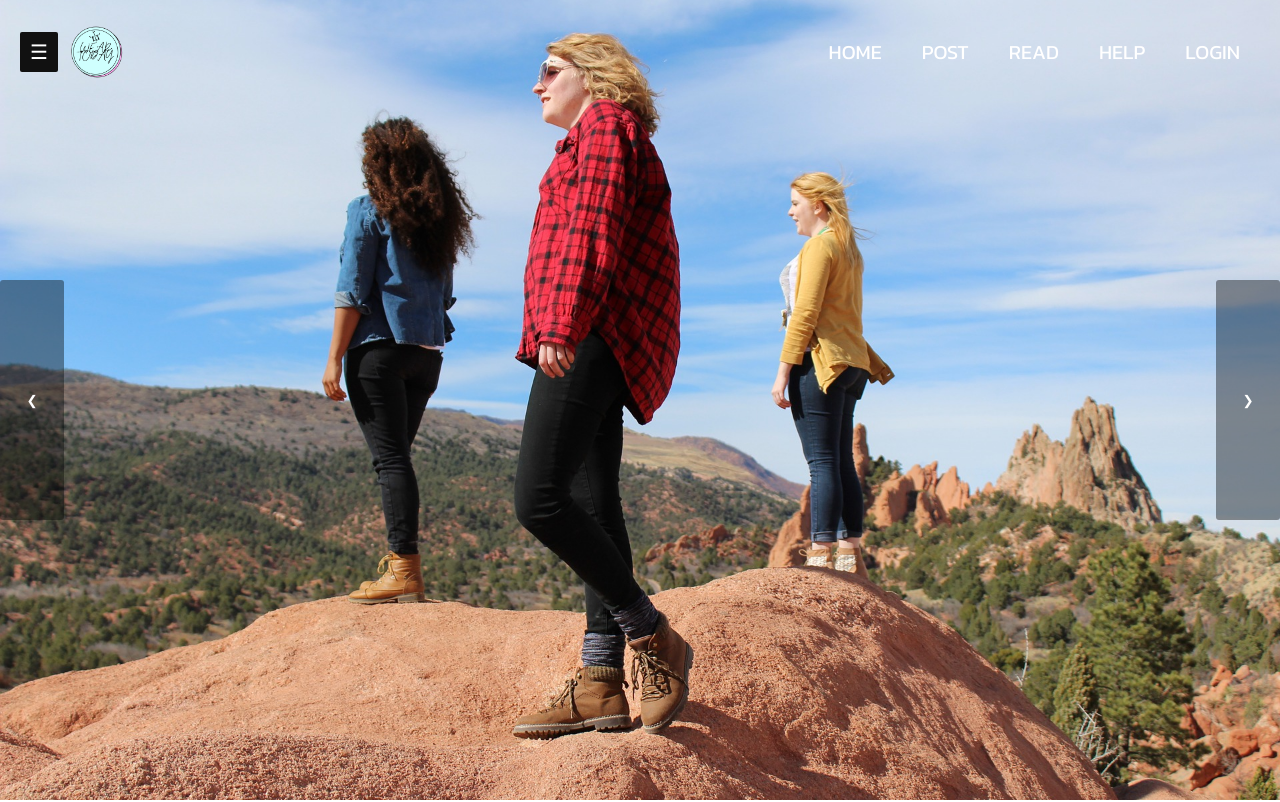
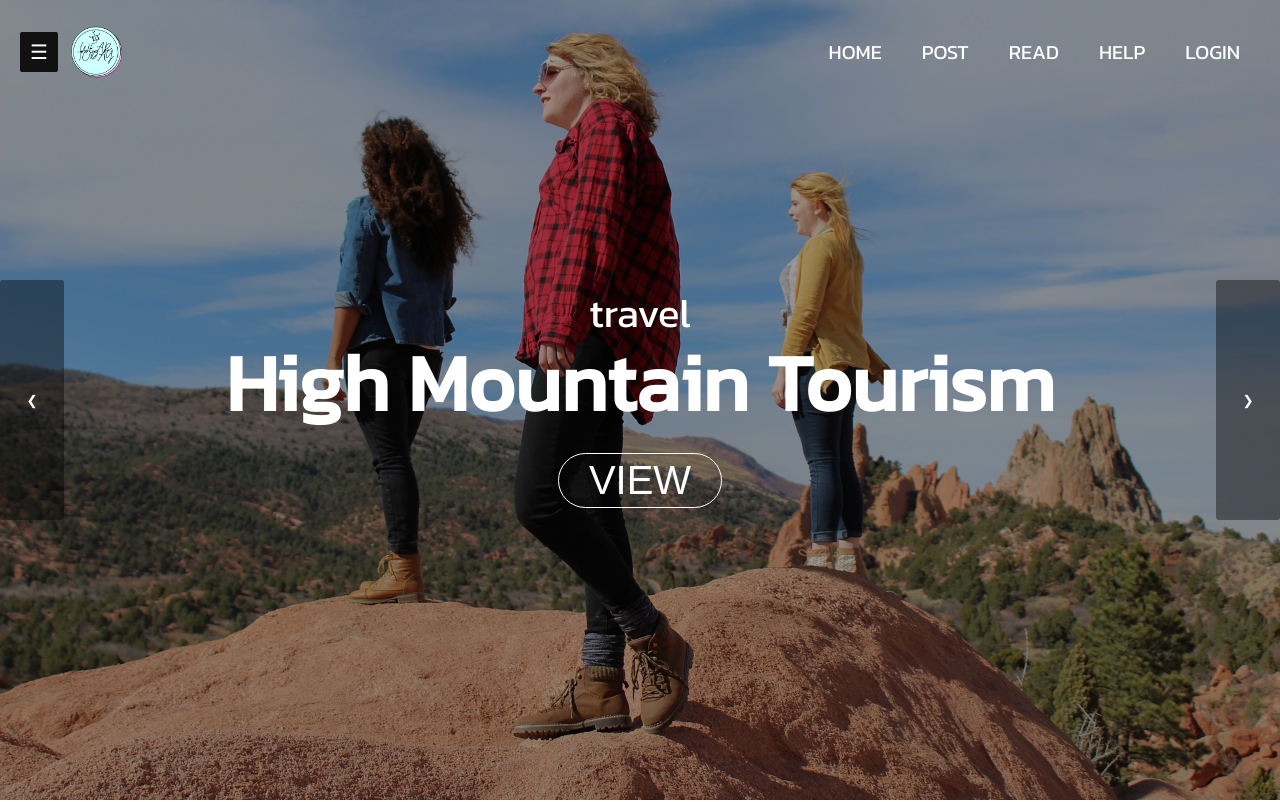
Before and after one commit to panuwat-moonkham/wear-today-react, a React (Create React App) app: page / in a window 1280 px wide. Shown: the top 802 px of the page. Built offline with nearby package versions, Linux system fonts and the light colour scheme.

Commit message:
edit SlideShow

```diff
--- a/src/components/SlideShow.js
+++ b/src/components/SlideShow.js
@@ -60,24 +60,59 @@ const RightButton = styled.button`
     border-radius: 5px;
   }
 `
+const Title = styled.div`
+  color: #fff;
+  font-size: 4rem;
+  font-weight: bold;
+  margin: 0.5rem 0;
+`
 
-const Dot = styled.div`
+const SubTitle = styled.div`
+  color: #fff;
+  font-size: 2rem;
+  font-weight: thin;
+`
+
+const Button = styled.button`
+  margin-top: 1rem;
+  padding: 0.2rem 1.5rem;
+  border: 1px solid #fff;
+  border-radius: 40px;
+  font-size: 2rem;
+  color: #fff;
+  background: transparent;
+  text-transform: uppercase;
+  transition: 0.3s;
   cursor: pointer;
-  height: 15px;
-  width: 15px;
-  margin: 0 2px;
-  background-color: #bbb;
-  border-radius: 50%;
-  display: inline-block;
-  transition: background-color 0.6s ease;
+
+  &:hover {
+    background-color: white;
+    color: black;
+  }
 `
 
 function SlideShow () {
   const slides = [
-    <BackgroundBlock key='1' src={image1} />,
-    <BackgroundBlock key='2' src={image2} />,
-    <BackgroundBlock key='3' src={image3} />,
-    <BackgroundBlock key='4' src={image4} />
+    <BackgroundBlock key='1' src={image1} overlay='overlay'>
+      <SubTitle>travel</SubTitle>
+      <Title>High Mountain Tourism</Title>
+      <Button>View</Button>
+    </BackgroundBlock>,
+    <BackgroundBlock key='2' src={image2} overlay='overlay'>
+      <SubTitle>trend</SubTitle>
+      <Title>Jeans</Title>
+      <Button>View</Button>
+    </BackgroundBlock>,
+    <BackgroundBlock key='3' src={image3} overlay='overlay'>
+      <SubTitle>travel</SubTitle>
+      <Title>City And River</Title>
+      <Button>View</Button>
+    </BackgroundBlock>,
+    <BackgroundBlock key='4' src={image4} overlay='overlay'>
+      <SubTitle>trend</SubTitle>
+      <Title>Sweater</Title>
+      <Button>View</Button>
+    </BackgroundBlock>
   ]
 
   const [x, setX] = useState(0)
@@ -101,11 +136,7 @@ function SlideShow () {
         })}
         <LeftButton onClick={handleGoLeft}>&#10094;</LeftButton>
         <RightButton onClick={handleGoRight}>&#10095;</RightButton>
-        <Dot>
-          <span className='dot' onClick='currentSlide(1)' />
-          <span className='dot' onClick='currentSlide(2)' />
-          <span className='dot' onClick='currentSlide(3)' />
-        </Dot>
+
       </Container>
     </>
   )
```
